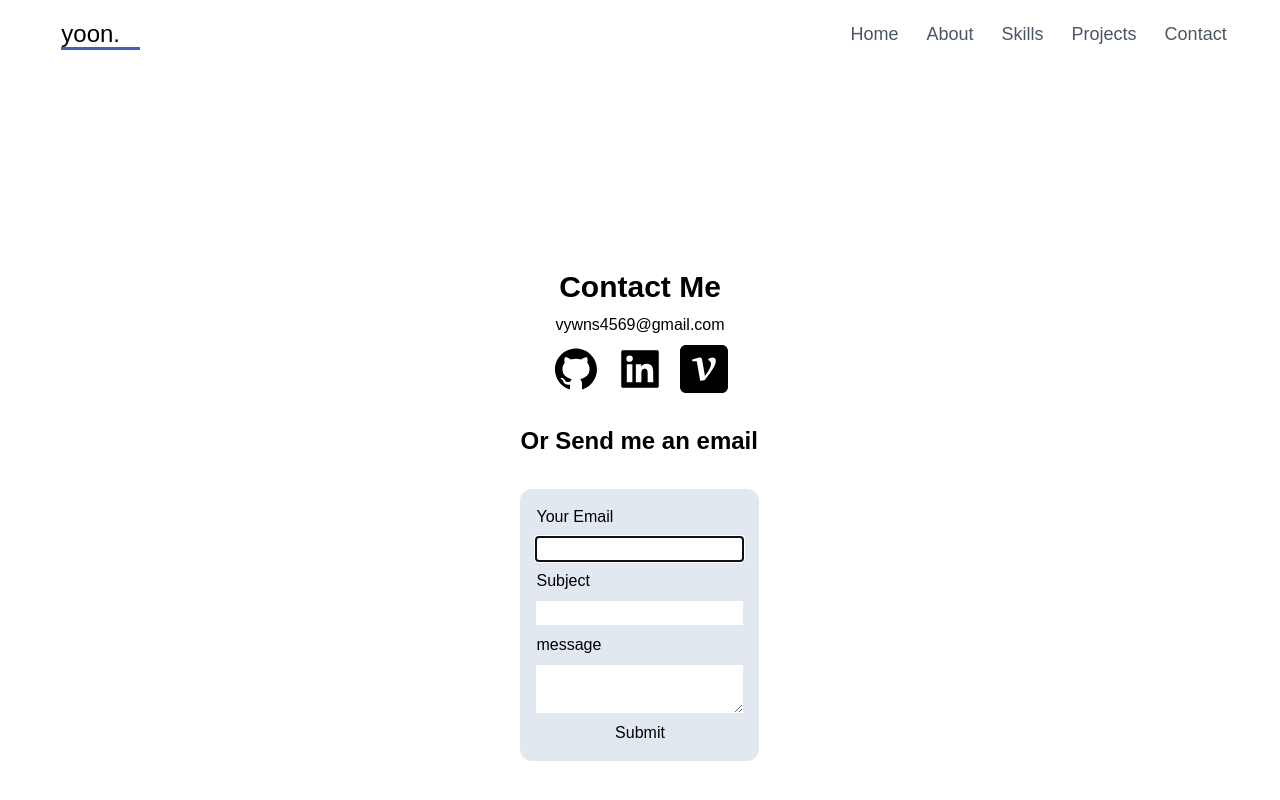
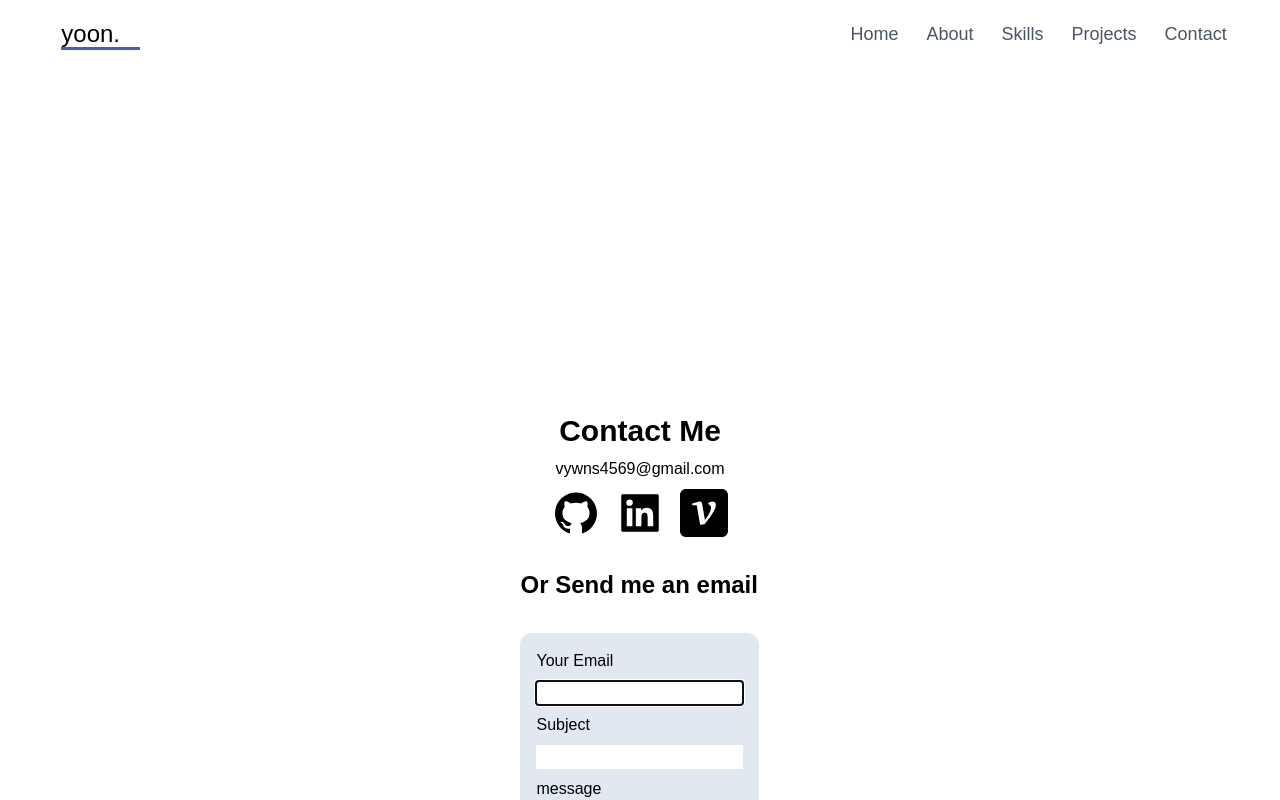
Before and after one commit to eeeyooon/portfolio, a Next.js app: page /contact in a window 1280 px wide. Built offline with nearby package versions, Linux system fonts and the light colour scheme; a web font is replaced by a local one.

Commit message:
style: 디테일한 스타일 수정 및 슬라이더 auto 설정

```diff
--- a/src/app/contact/page.tsx
+++ b/src/app/contact/page.tsx
@@ -12,7 +12,7 @@ export default function ContactPage() {
   return (
     <section
       id="contact"
-      className="h-screen flex flex-col items-center justify-center pt-24"
+      className="h-screen mt-36 flex flex-col items-center justify-center pt-24"
     >
       <h2 className="text-3xl font-bold my-2">Contact Me</h2>
       <p>vywns4569@gmail.com</p>
--- a/src/app/projects/page.tsx
+++ b/src/app/projects/page.tsx
@@ -2,7 +2,10 @@ import ProjectGrid from "@/components/Projects/ProjectGrid";
 import { projects } from "../../../data/projectData/projectData";
 export default async function ProjectsPage() {
   return (
-    <section id="projects" className="h-screen pt-24 selection:bg-blue_color">
+    <section
+      id="projects"
+      className="h-screen pt-24 mb-48 selection:bg-blue_color"
+    >
       <h2 className="text-center font-dohyeon text-blue_color text-xl md:text-3xl mb-6">
         Projects
       </h2>
--- a/src/components/Projects/ImageSlider.tsx
+++ b/src/components/Projects/ImageSlider.tsx
@@ -15,6 +15,8 @@ const ImageSlider = ({ children }: ImageSliderProps) => {
     speed: 500,
     slidesToShow: 1,
     slidesToScroll: 1,
+    autoplay: true,
+    autoplaySpeed: 2500,
   };
 
   return (
```
